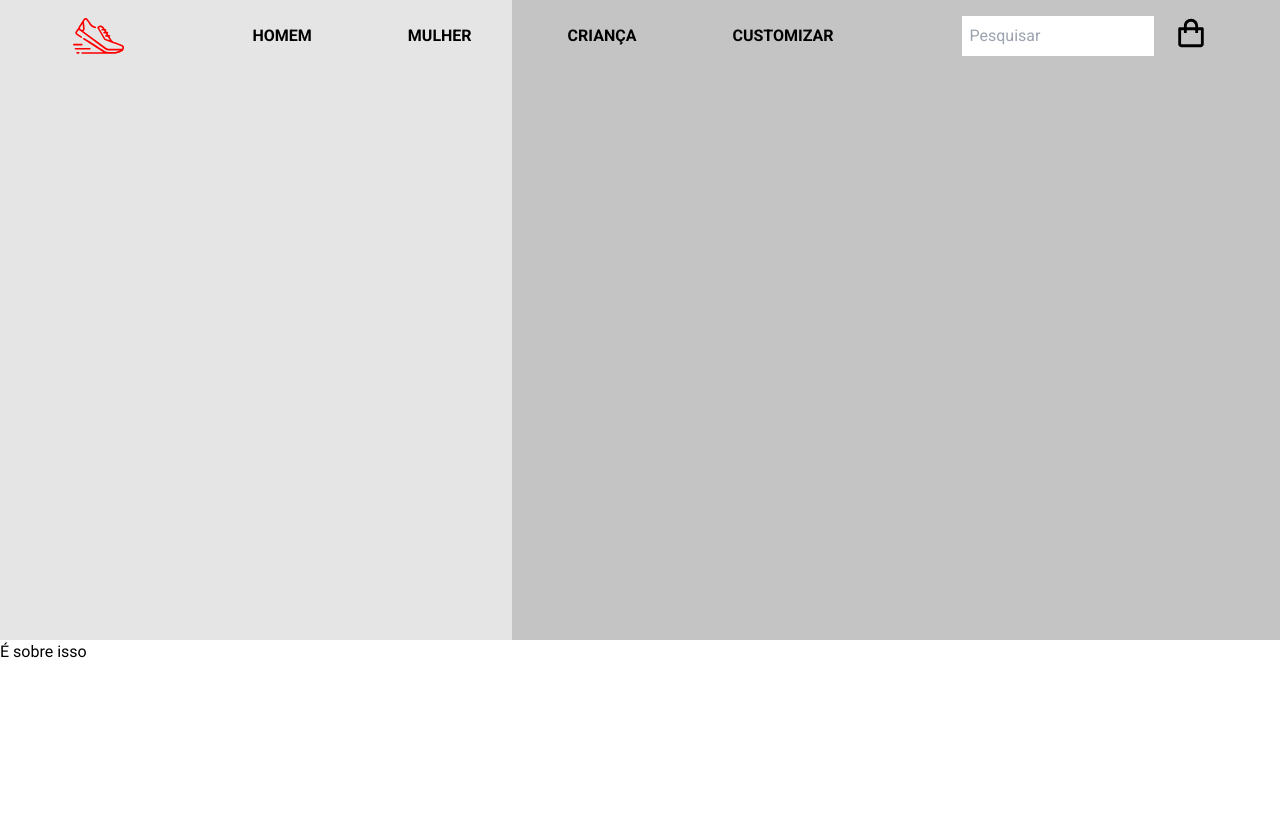
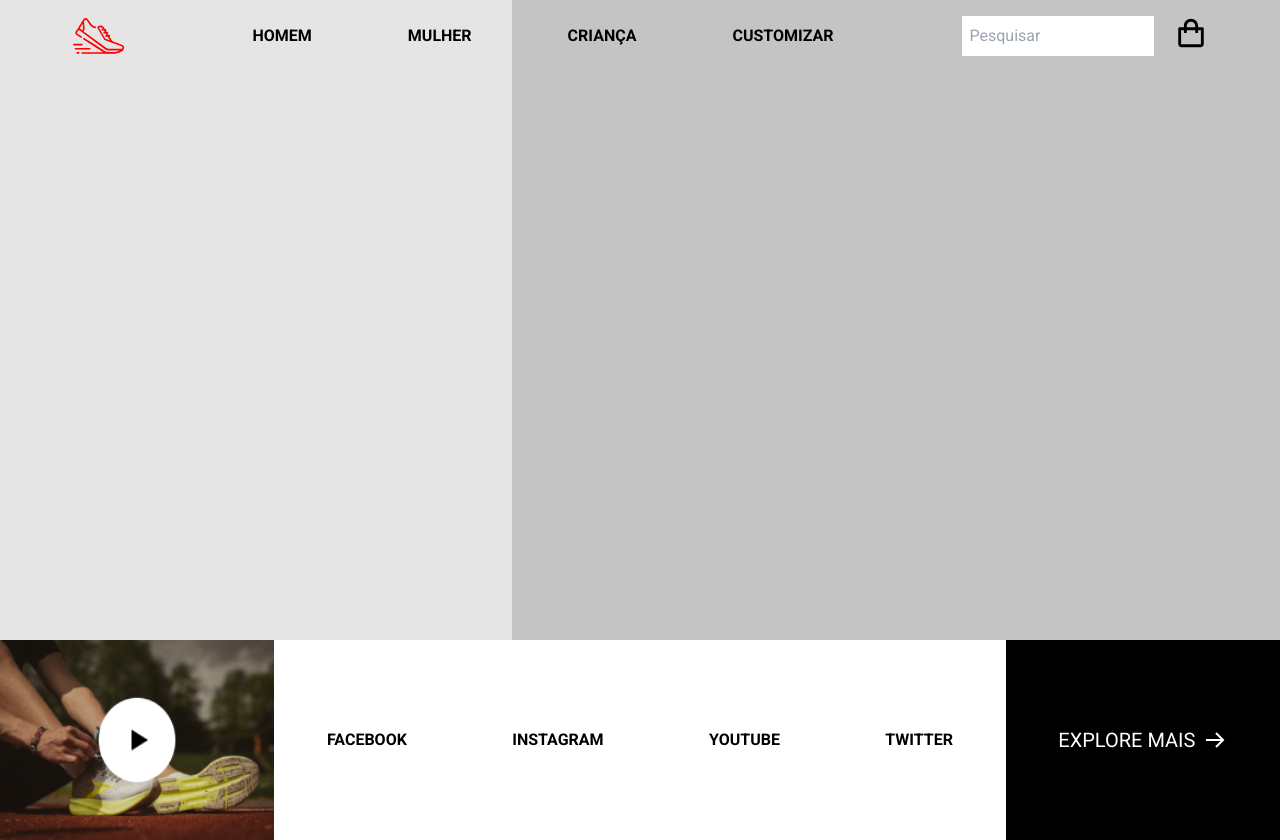
Before and after one commit to gentil-eilison/rocket-shoes, a React (Vite) app: page / in a window 1280 px wide. Before the commit the page ends 800 px from the top, so only its background shows below. Built offline with nearby package versions, Linux system fonts and the light colour scheme.

Commit message:
feat: footer done

```diff
--- a/src/components/Footer.tsx
+++ b/src/components/Footer.tsx
@@ -1,9 +1,31 @@
+import videoThumb from "../assets/img-video.png";
+import iconArrow from "../assets/icon-arrow.svg"
+
 const Footer = () => {
-    return (
-        <footer>
-            É sobre isso
-        </footer>
-    )
-}
+  return (
+    <footer className="h-1/4 m-0 grid grid-cols-footer">
+      <img
+        src={videoThumb}
+        alt="A video thumbnail of a person putting shoes on"
+        className="h-full"
+      />
 
-export default Footer
+      <nav className="list-none flex flex-row items-center justify-around font-bold">
+        <li className="hover:cursor-pointer">FACEBOOK</li>
+        <li className="hover:cursor-pointer">INSTAGRAM</li>
+        <li className="hover:cursor-pointer">YOUTUBE</li>
+        <li className="hover:cursor-pointer">TWITTER</li>
+      </nav>
+
+      <a
+        className="no-underline flex items-center justify-center gap-2 text-xl text-white bg-black border-solid border-2 border-black basis-10"
+        href="#"
+      >
+        EXPLORE MAIS
+        <img src={iconArrow} alt="An arrow pointing to the right" />
+      </a>
+    </footer>
+  );
+};
+
+export default Footer;
--- a/tailwind.config.cjs
+++ b/tailwind.config.cjs
@@ -14,6 +14,9 @@ module.exports = {
         "footer": "var(--footer)",
         "text-description": "var(--text-description)"
       },
+      gridTemplateColumns: {
+        "footer": "3fr 8fr 3fr"
+      }
     },
 
   },
```
